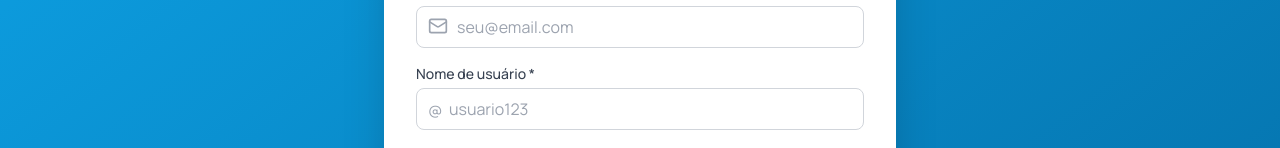
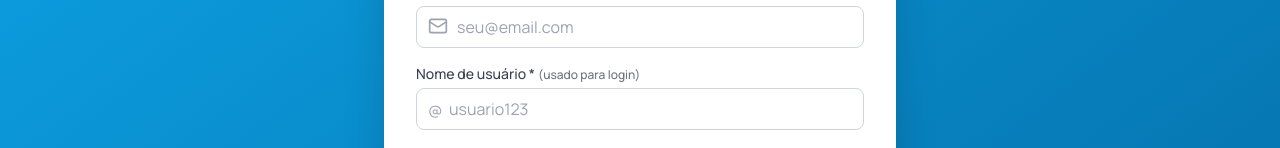
Before and after one commit to ragnarthur/agenda_musicos, a React (Vite) app in the folder frontend/: page /cadastro in a window 1280 px wide. Shown: the part 344-492 px from the top of the page. Built offline with nearby package versions, Linux system fonts and the light colour scheme; no server answers.

Commit message:
chore: clarify username as login on signup

```diff
--- a/frontend/src/pages/Register.tsx
+++ b/frontend/src/pages/Register.tsx
@@ -302,7 +302,7 @@ const Register: React.FC = () => {
             {/* Username */}
             <div>
               <label htmlFor="username" className="block text-sm font-medium text-gray-700 mb-1">
-                Nome de usuário *
+                Nome de usuário * <span className="text-xs text-gray-500">(usado para login)</span>
               </label>
               <div className="relative">
                 <span className="absolute left-3 top-2.5 text-gray-400">@</span>
@@ -317,6 +317,9 @@ const Register: React.FC = () => {
                 />
               </div>
               {errors.username && <p className="text-red-500 text-xs mt-1">{errors.username}</p>}
+              {!errors.username && formData.username && (
+                <p className="text-xs text-gray-500 mt-1">Seu login será @{formData.username}</p>
+              )}
             </div>
 
             {/* Senhas */}
```
